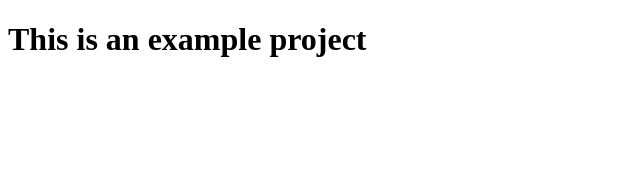
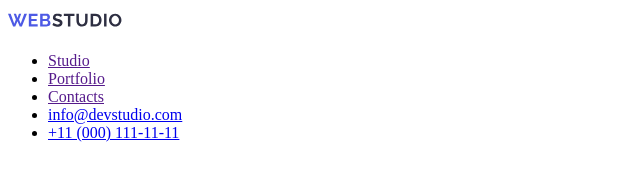
Before and after one commit to gangbaby2007/goit-markup-hw-03, a plain HTML site: page index.html in a window 1280 px wide. Shown: the whole page, without its empty margins (0-640 px from the left). Drawn offline with Linux system fonts and the light colour scheme.

Commit message:
header save

```diff
--- a/index.html
+++ b/index.html
@@ -6,6 +6,17 @@
     <title>Document</title>
 </head>
 <body>
-    <h1>This is an example project</h1>
+    <header>
+        <a href=""><img src="img.project/Logo.svg" alt="logo"></a>
+        <nav>
+            <ul>
+                <li><a href="">Studio</a></a></li>
+                <li><a href="">Portfolio</a></li>
+                <li><a href="">Contacts</a></li>
+                <li><a href="mailo:info@devstudio.com">info@devstudio.com</a></li>
+                <li><a href="tel:+11 (000) 111-11-11">+11 (000) 111-11-11</a></li>
+            </ul>
+        </nav>
+    </header>
 </body>
 </html>
```
Also changed, not shown: img.project/Logo.svg (added).
